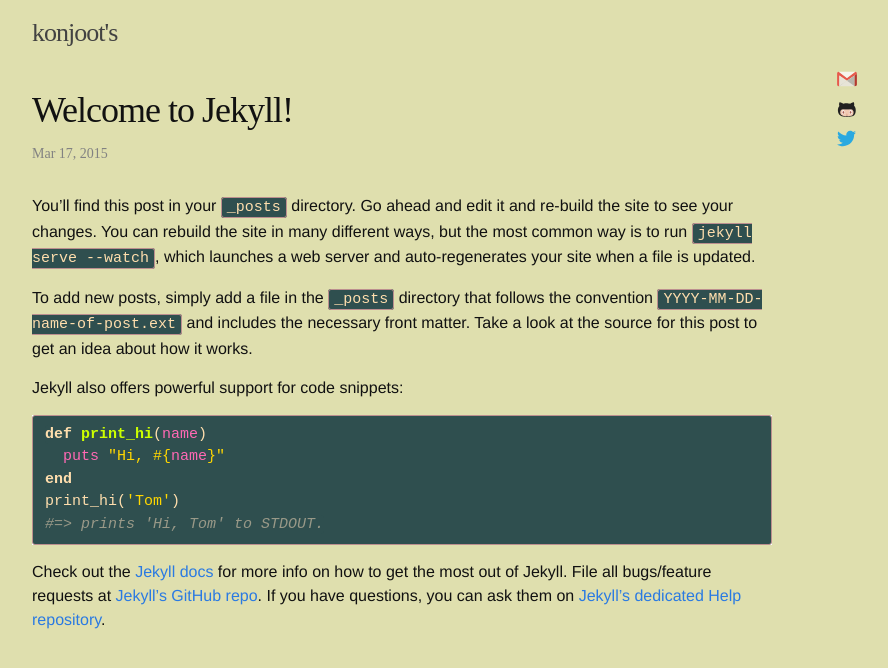
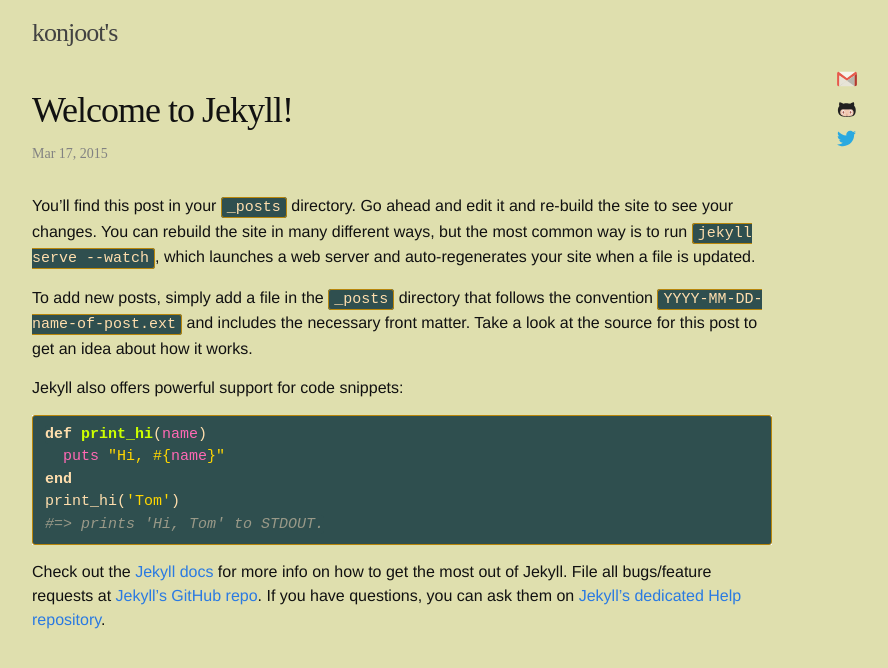
Before and after one commit to konjoot/konjoot.github.io, a Jekyll site: the page built from _posts/2015-03-17-welcome-to-jekyll.markdown, in a window 1280 px wide. Shown: the top 668 px of the page, without its empty margins (238-1126 px from the left). Built offline with Jekyll 4.4.1, drawn with Linux system fonts in a browser that asks for light colours; some web fonts are replaced.

Commit message:
change border-color for code blocks

```diff
--- a/_sass/_base.scss
+++ b/_sass/_base.scss
@@ -131,7 +131,7 @@
 code {
     font-size: 15px;
     // border: 1px solid $grey-color-light;
-    border: 1px solid rosybrown;
+    border: 1px solid darkgoldenrod;
     border-radius: 3px;
     background-color: darkslategrey;
     color: navajowhite;
```
